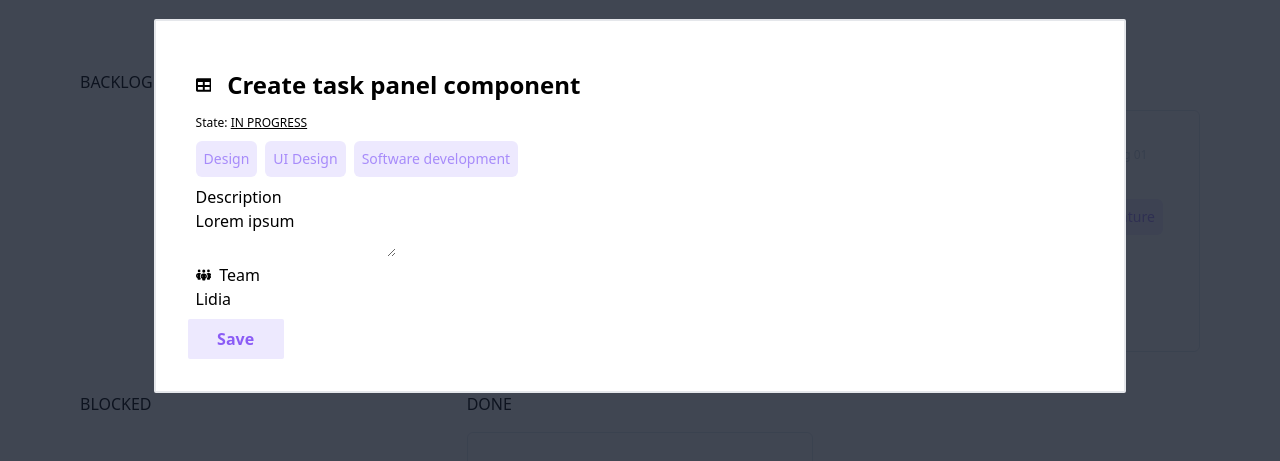
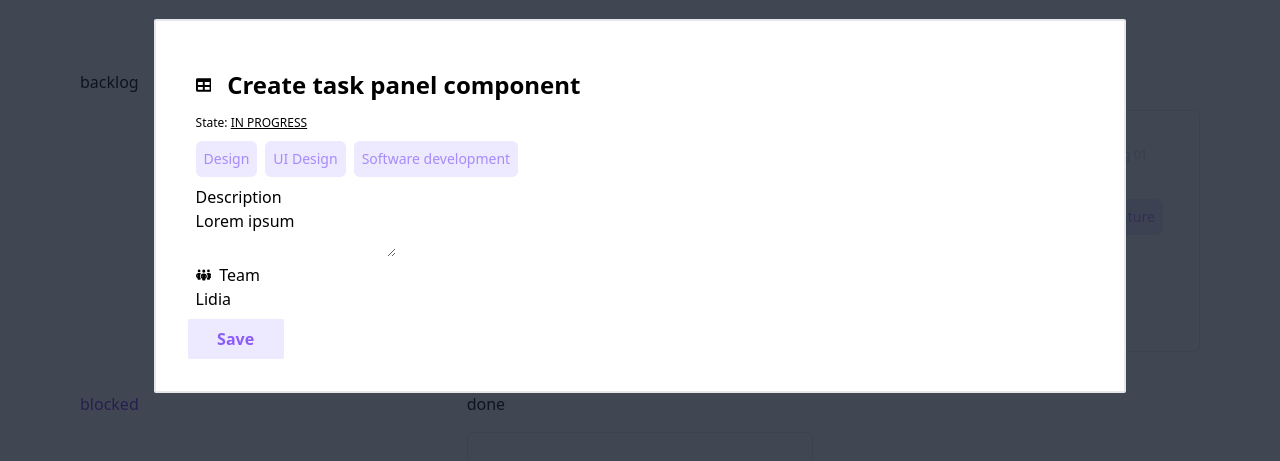
Before and after one commit to abluedev/vitodo, a React (Vite) app: page /dashboard in a window 1280 px wide. Shown: the part 194-655 px from the top of the page. Built offline with nearby package versions, Linux system fonts and the light colour scheme; no server answers.

Commit message:
feature: improve state configuration

```diff
--- a/src/features/Organizer/ui/organizer.component.tsx
+++ b/src/features/Organizer/ui/organizer.component.tsx
@@ -1,20 +1,20 @@
 import {Column} from "../../../components/board/column/column.tsx";
 import {Card} from "../../../components/card/card.tsx";
 import {TaskComponent} from "../../Task/ui/task.component.tsx";
-import {GetStates} from "../../State/domain/State.ts";
+import {GetStates, States} from "../../State/domain/State.ts";
 import {State} from "../../State/ui/state.component.tsx";
 import {GetTasks, Task} from "../../Task/domain/Task.ts";
 
 export const OrganizerComponent = () => {
     return (
         <>
-            { GetStates().map( (stateColumn, index) => {
+            { GetStates().map( (state: States, index) => {
                 return (
                     <Column key={`column-${index}`} className="col-span-12 md:col-span-6 lg:col-span-4 gap-4 flex flex-wrap gap">
-                        <State state={stateColumn} />
-                        { GetTasks().map(({title, state, date, tags, inCharge}: Task) => {
-                            return stateColumn ===  state && <Card>
-                                <TaskComponent key={`${date}`} state={state} title={title} tags={tags} date={date} inCharge={inCharge} />
+                        <State {...state} />
+                        { GetTasks().map((task: Task, index: number) => {
+                            return state.stateName ===  task.state && <Card>
+                                <TaskComponent key={`${task.date}-${index}`} {...task}  />
                             </Card>
                             })}
                     </Column>
--- a/src/features/State/domain/State.ts
+++ b/src/features/State/domain/State.ts
@@ -1,6 +1,27 @@
 export type StateProps = 'backlog' | 'to develop' | 'in progress' | 'blocked' |'done'
 
+export interface States {
+    stateName: StateProps,
+    configuration: {
+        color: string;
+    }
+}
 
-export const GetStates = (): StateProps[] => {
-    return  ['backlog', 'to develop', 'in progress', 'blocked', 'done']
+export const GetStates = (): States[] => {
+    return  [
+        {   stateName: 'backlog',
+            configuration: {color: 'text-lime-600'}},
+        {
+            stateName: 'to develop',
+            configuration: {color: 'text-emerald-600'}},
+        {
+            stateName: 'in progress',
+            configuration: {color: 'text-cyan-600'}},
+        {
+            stateName: 'blocked',
+            configuration: {color: 'text-violet-600'}},
+        {
+            stateName: 'done',
+            configuration: {color: 'text-fuchsia-600'}}
+        ]
 }
--- a/src/features/State/ui/state.component.tsx
+++ b/src/features/State/ui/state.component.tsx
@@ -1,6 +1,6 @@
-import {StateProps} from "../domain/State.ts";
+import {States} from "../domain/State.ts";
 
-export const State = ({state}: { state: StateProps }) => {
-    return <p className="uppercase">{state}</p>
+export const State = (state:  States ) => {
+    return <p className={`${state.configuration.color}`}>{state.stateName}</p>
 
 }
```
